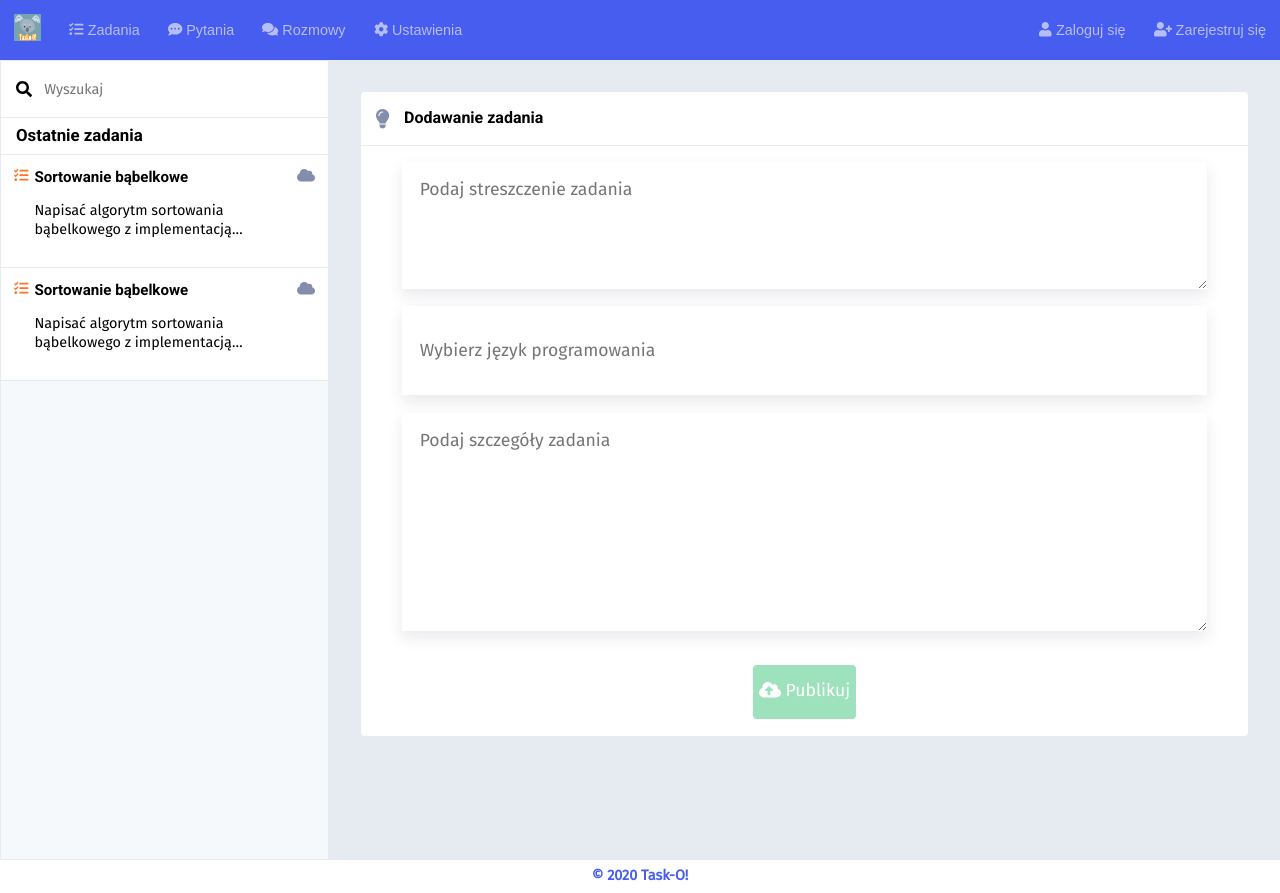
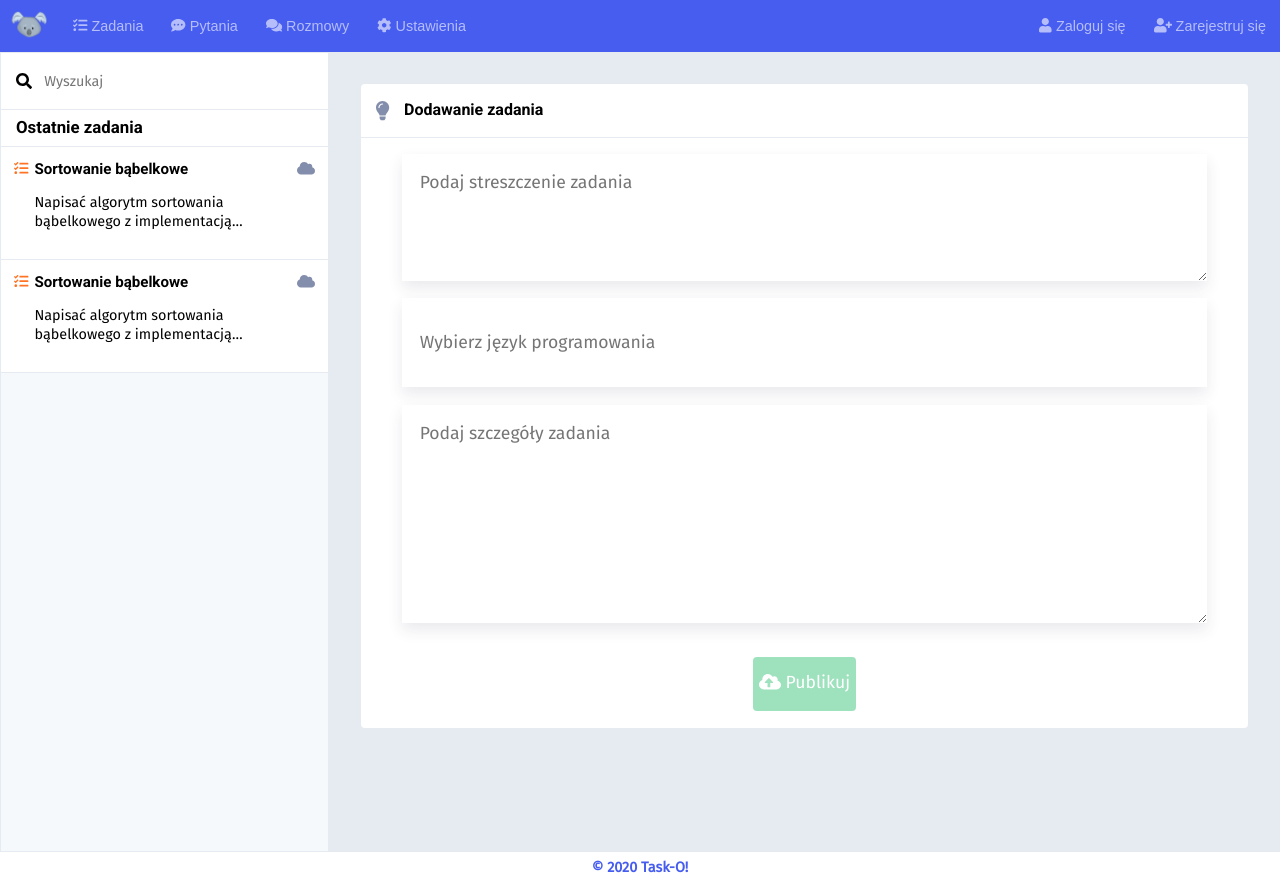
Before and after one commit to FilipHalon/Task-O, a React (Create React App) app: page /new-task-add in a window 1280 px wide. Built offline with nearby package versions, Linux system fonts and the light colour scheme.

Commit message:
Logo switched.

```diff
--- a/src/index.css
+++ b/src/index.css
@@ -93,7 +93,8 @@ nav a {
 }
 
 .navbar-left > li:first-child > a {
-  /* padding: 0.5em 1em; */
+  /* border: solid 1em transparent */
+  border: none;
 }
 
 nav a:hover {
@@ -114,7 +115,9 @@ nav a:hover {
 }
 
 nav img {
-  width: 1.9em;
+  width: 4em;
+  padding-left: .1em;
+  padding-top: .3em;
 }
 
 /* index page */
```
Also changed, not shown: src/assets/taskoala-alt.png (added), src/assets/taskoala.png.
